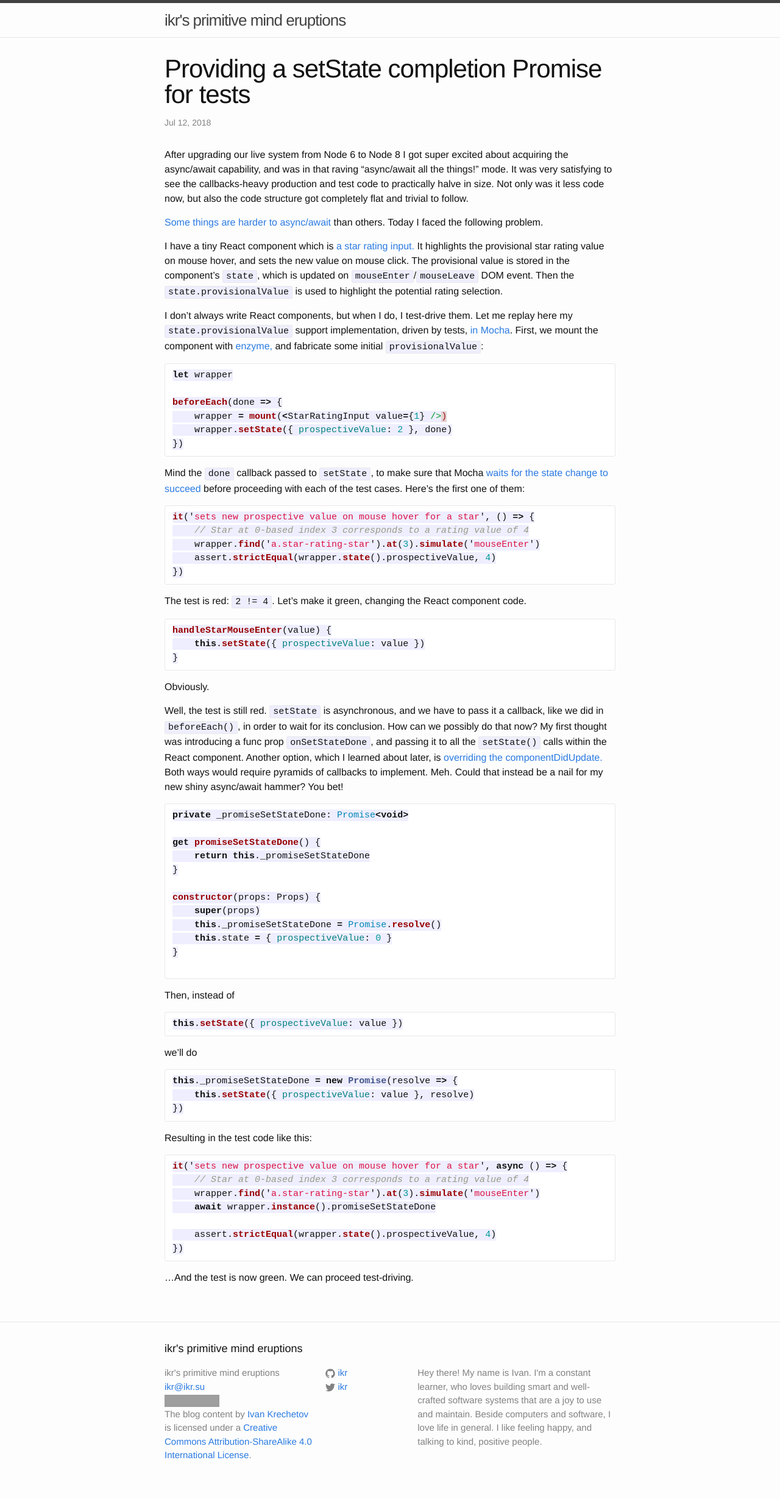
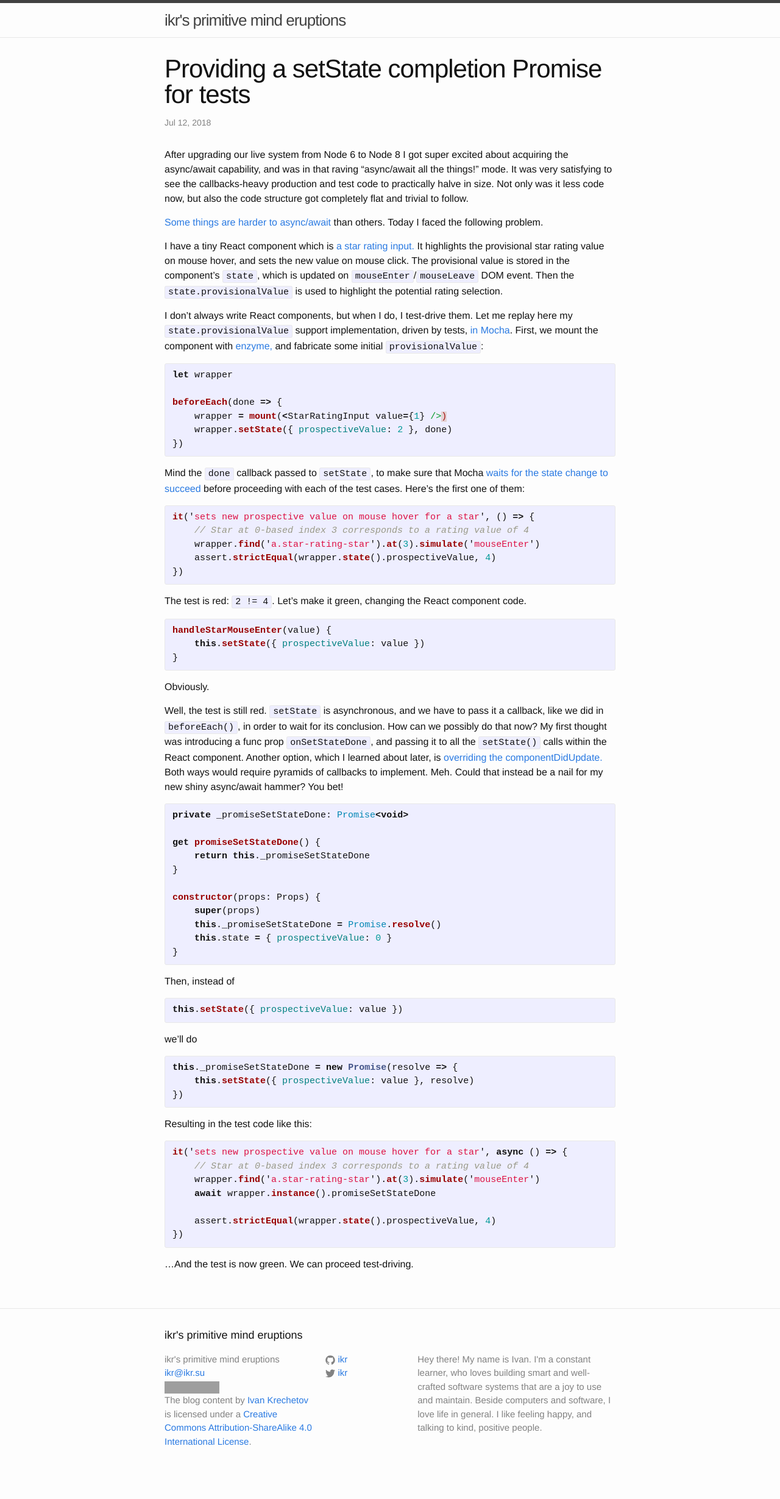
Before and after one commit to ikr/ikr.su-blog, a Jekyll site: the page built from _posts/2018-07-12-react-set-state-promise-for-tests.markdown, in a window 1280 px wide. Shown: the whole page at 61% size. Built offline with Jekyll 4.4.1, drawn with Linux system fonts in a browser that asks for light colours; comment, search, counter and statistics services are not loaded; after the commit the page ends 2436 px from its top, so only the background shows below that; grey boxes are pictures that could not be loaded.

Commit message:
Employ the source code highlighting

````diff
--- a/_posts/2018-07-12-react-set-state-promise-for-tests.markdown
+++ b/_posts/2018-07-12-react-set-state-promise-for-tests.markdown
@@ -32,34 +32,34 @@
 Mocha](https://mochajs.org/). First, we mount the component with [enzyme,](http://airbnb.io/enzyme/)
 and fabricate some initial `provisionalValue`:
 
-```js
+{% highlight javascript %}
 let wrapper
 
 beforeEach(done => {
     wrapper = mount(<StarRatingInput value={1} />)
     wrapper.setState({ prospectiveValue: 2 }, done)
 })
-```
+{% endhighlight %}
 
 Mind the `done` callback passed to `setState`, to make sure that Mocha [waits for the state change
 to succeed](https://reactjs.org/docs/react-component.html#setstate) before proceeding with each of
 the test cases. Here's the first one of them:
 
-```js
+{% highlight javascript %}
 it('sets new prospective value on mouse hover for a star', () => {
     // Star at 0-based index 3 corresponds to a rating value of 4
     wrapper.find('a.star-rating-star').at(3).simulate('mouseEnter')
     assert.strictEqual(wrapper.state().prospectiveValue, 4)
 })
-```
+{% endhighlight %}
 
 The test is red: `2 != 4`. Let's make it green, changing the React component code.
 
-```js
+{% highlight javascript %}
 handleStarMouseEnter(value) {
     this.setState({ prospectiveValue: value })
 }
-```
+{% endhighlight %}
 
 Obviously.
 
@@ -71,7 +71,7 @@
 would require pyramids of callbacks to implement. Meh. Could that instead be a nail for my new shiny
 async/await hammer? You bet!
 
-```js
+{% highlight javascript %}
 private _promiseSetStateDone: Promise<void>
 
 get promiseSetStateDone() {
@@ -84,25 +84,25 @@
     this.state = { prospectiveValue: 0 }
 }
 
-```
+{% endhighlight %}
 
 Then, instead of
 
-```js
+{% highlight javascript %}
 this.setState({ prospectiveValue: value })
-```
+{% endhighlight %}
 
 we'll do
 
-```js
+{% highlight javascript %}
 this._promiseSetStateDone = new Promise(resolve => {
     this.setState({ prospectiveValue: value }, resolve)
 })
-```
+{% endhighlight %}
 
 Resulting in the test code like this:
 
-```js
+{% highlight javascript %}
 it('sets new prospective value on mouse hover for a star', async () => {
     // Star at 0-based index 3 corresponds to a rating value of 4
     wrapper.find('a.star-rating-star').at(3).simulate('mouseEnter')
@@ -110,6 +110,6 @@
 
     assert.strictEqual(wrapper.state().prospectiveValue, 4)
 })
-```
+{% endhighlight %}
 
 …And the test is now green. We can proceed test-driving.
````
